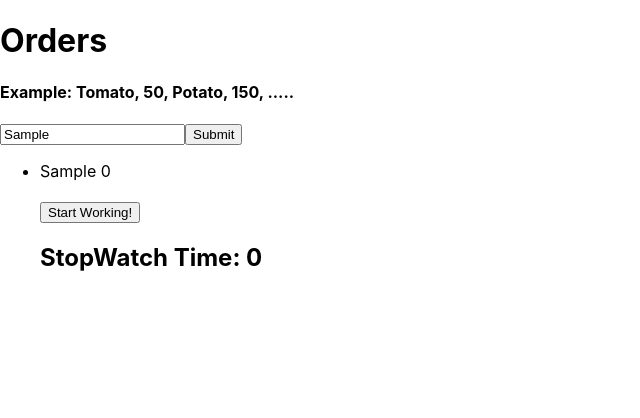
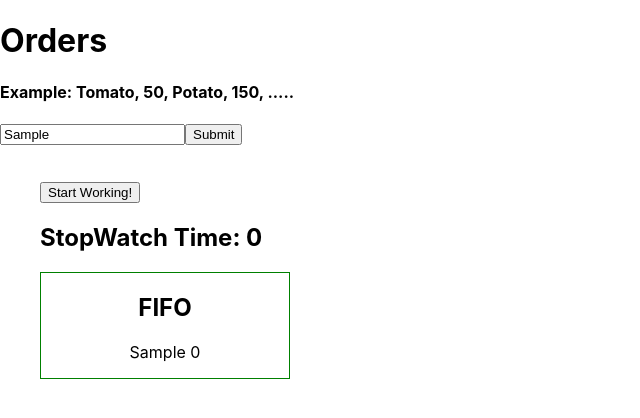
Before and after one commit to CrissZollo/order, a React (Create React App) app: page / in a window 1280 px wide. Both pictures are taken after typing "Sample" into the empty fields and a click on the button "Submit". Shown: the top 418 px of the page, without its empty margins (0-640 px from the left). Built offline with nearby package versions, Linux system fonts and the light colour scheme.

Commit message:
Added FIFO with Node and LinkedList

```diff
--- a/src/components/Dispather.js
+++ b/src/components/Dispather.js
@@ -1,4 +1,5 @@
 import { useState } from "react";
+import Fifo from './Fifo';
 
 const Dispather = ({ orderArr, submitted }) => {
 
@@ -8,8 +9,7 @@ const Dispather = ({ orderArr, submitted }) => {
     function useTimer() {
         if (submitted) {
             const timer = setInterval(() => {
-                time++;
-                setTime(time)
+                setTime(time++)
             }, 1000)
             return () => clearInterval(timer);
         }
@@ -18,10 +18,11 @@ const Dispather = ({ orderArr, submitted }) => {
     return (
         <div>
             <ul>
-                {orderArr.map((order) => <li key={order.id}>{order.name + " " + order.time}</li>)}
+                {/* {orderArr.map((order) => <li key={order.id}>{order.name + " " + order.time}</li>)} */}
                 <br />
                 <button onClick={useTimer}>Start Working!</button>
                 <h2>StopWatch Time: {time}</h2>
+                <Fifo orderArr={orderArr} />
             </ul>
         </div>
     )
--- /dev/null
+++ b/src/components/Fifo.js
@@ -0,0 +1,96 @@
+function Fifo({ orderArr }) {
+
+    class Node {
+        constructor(data, next = null) {
+            this.data = data;
+            this.next = next;
+        }
+    }
+
+    class LinkedList {
+        constructor() {
+            this.head = null;
+            this.size = 0;
+        }
+
+        //insert first Node
+        insertFirst(data) {
+            this.head = new Node(data, this.head);
+            this.size++;
+        }
+
+        //Insert last Node
+        addJob(data) {
+            let node = new Node(data);
+            let current;
+
+            // If empty, make head
+            if (this.head == null) {
+                this.head = node;
+
+            } else {
+                current = this.head;
+
+                while (current.next != null) {
+                    current = current.next;
+                }
+
+                current.next = node;
+            }
+
+            this.size++;
+        }
+
+        //Insert at Index
+        insertAt(data, index) {
+
+        }
+
+        //Get at Index
+
+        //Remove at Index
+        removeJob() {
+
+        }
+
+        //Clear list
+        clearList() {
+            this.head = null;
+        }
+
+        //Print list data
+        printListData() {
+            let current = this.head;
+            let listArr = [];
+
+            while (current) {
+                // console.log(current.data);
+                listArr.push(current.data);
+                current = current.next;
+            }
+
+            console.log(listArr)
+
+            return listArr
+        }
+    }
+
+    const ll = new LinkedList();
+
+    // ll.insertFirst({ name: "Bla", time: 15 });
+    // ll.insertFirst({ name: "Tjo", time: 30 });
+    // ll.insertFirst({ name: "Din", time: 45 });
+
+    orderArr.forEach(order => {
+        ll.addJob({ name: order.name, time: order.time });
+    });
+
+    return (
+        <div className="box">
+            <h2>FIFO</h2>
+            {ll.printListData().map((job) => <p key={ll.size--}>{job.name + " " + job.time}</p>)}
+        </div>
+    )
+}
+
+export default Fifo
--- a/src/index.css
+++ b/src/index.css
@@ -11,3 +11,9 @@ code {
   font-family: source-code-pro, Menlo, Monaco, Consolas, 'Courier New',
     monospace;
 }
+
+.box {
+  border: 1px solid green;
+  max-width: 20%;
+  text-align: center;
+}
```
Also changed, not shown: 1 other file (tests, documents, lock files or other folders).
